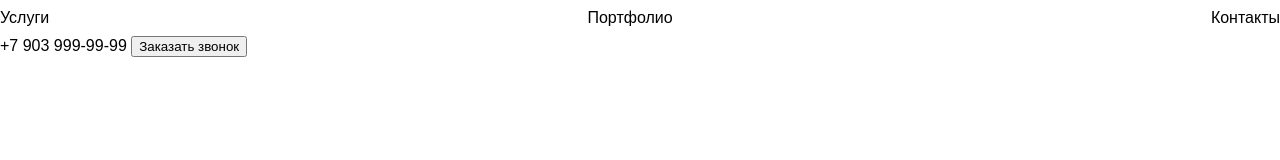
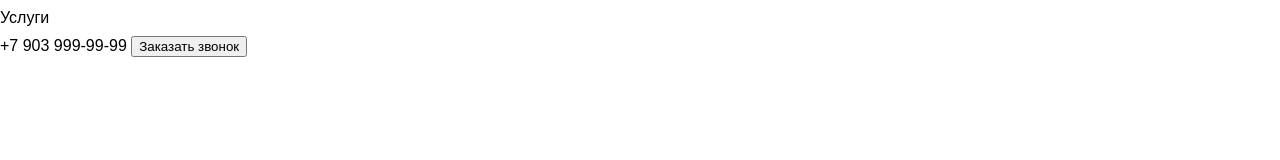
Before and after one commit to den-korotkov/new, a plain HTML site: page index.html in a window 1280 px wide. Drawn offline with Linux system fonts and the light colour scheme.

Commit message:
delit-menu

```diff
--- a/index.html
+++ b/index.html
@@ -13,8 +13,7 @@
     <header>
         <nav>
             <a href="#services">Услуги</a>
-            <a href="#portfolio">Портфолио</a>
-            <a href="#contacts">Контакты</a>
+
         </nav>
         <div>
             <a href="tel:+79039999999">+7 903 999-99-99</a>
```
